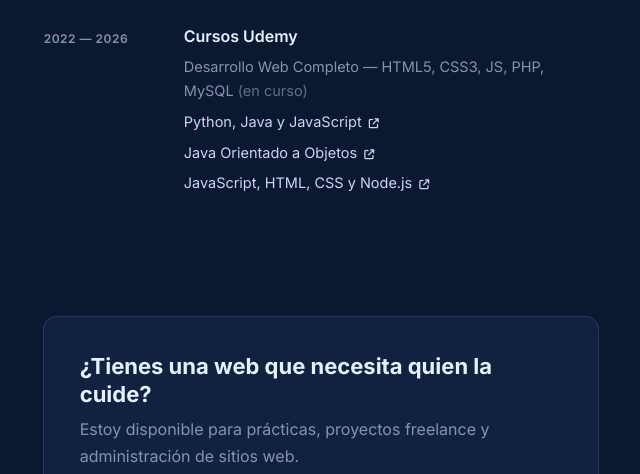
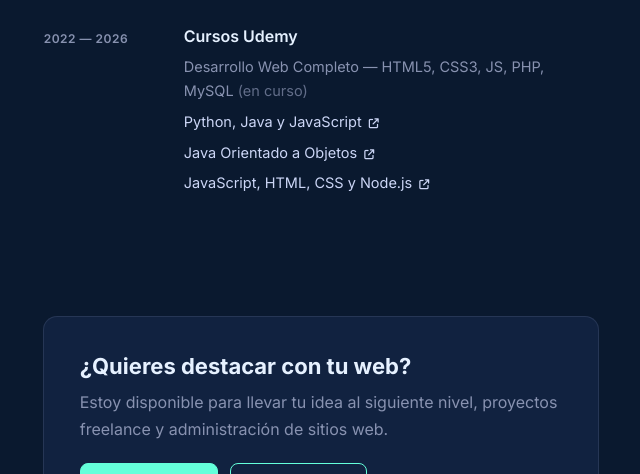
Before and after one commit to Jorge-Tapia-L/PortafolioWeb-JorgeTapia, a plain HTML site: page index.html in a window 1280 px wide. Shown: the part 4289-4763 px from the top of the page, without its empty margins (593-1233 px from the left). Drawn offline with Linux system fonts and the light colour scheme.

Commit message:
Actualiza texto de la sección de contacto

```diff
--- a/index.html
+++ b/index.html
@@ -356,8 +356,8 @@
 
             <!-- CONTACTO -->
             <section id="contacto" class="section contact" aria-label="Contacto">
-                <h3>¿Tienes una web que necesita quien la cuide?</h3>
-                <p>Estoy disponible para prácticas, proyectos freelance y administración de sitios web.</p>
+                <h3>¿Quieres destacar con tu web?</h3>
+                <p>Estoy disponible para llevar tu idea al siguiente nivel, proyectos freelance y administración de sitios web.</p>
                 <div class="contact-actions">
                     <a href="mailto:jorgetapialimo@gmail.com" class="btn btn-primary"><i
                             class="fa-solid fa-envelope"></i> Escríbeme</a>
```
